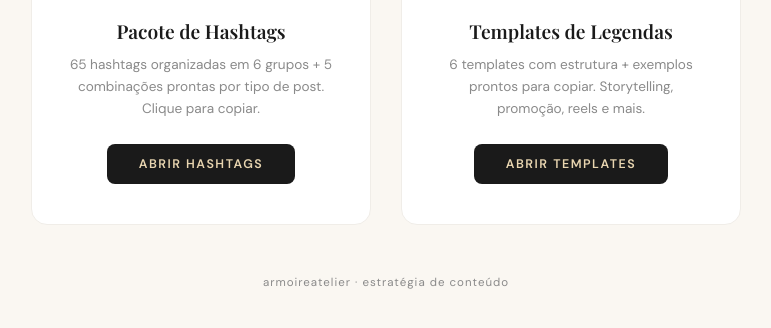
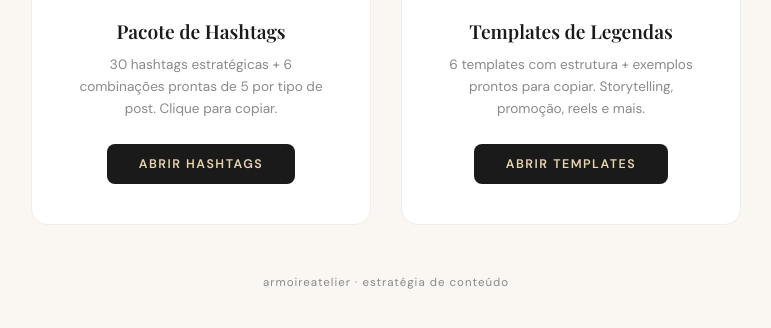
Before and after one commit to gabrielrick95/armoire-atelier-toolkit, a plain HTML site: page index.html in a window 1280 px wide. Shown: the part 370-698 px from the top of the page, without its empty margins (254-1025 px from the left). Drawn offline with nearby package versions, Linux system fonts and the light colour scheme.

Commit message:
Fix: correct hashtags card link + update descriptions

```diff
--- a/index.html
+++ b/index.html
@@ -123,7 +123,7 @@
   <a class="card" href="hashtags.html">
     <div class="icon">🏷️</div>
     <h2>Pacote de Hashtags</h2>
-    <p>65 hashtags organizadas em 6 grupos + 5 combinações prontas por tipo de post. Clique para copiar.</p>
+    <p>30 hashtags estratégicas + 6 combinações prontas de 5 por tipo de post. Clique para copiar.</p>
     <span class="btn">Abrir Hashtags</span>
   </a>
 
```
